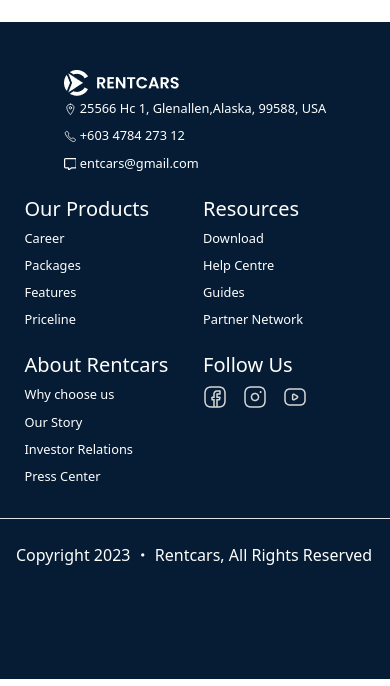
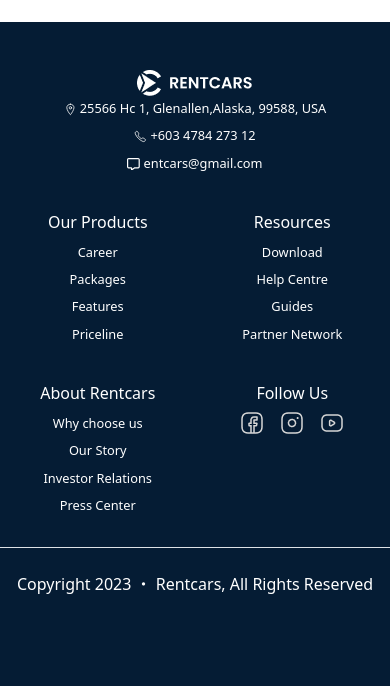
Before and after one commit to Mohammed19200/CarsWebsite, a React (Vite) app: page /data in a window 390 px wide. Shown: the part 235-921 px from the top of the page. Built offline with nearby package versions, Linux system fonts and the light colour scheme; no server answers.

Commit message:
the last edit

```diff
--- a/src/Component/Footer/Footer.css
+++ b/src/Component/Footer/Footer.css
@@ -20,3 +20,43 @@
   align-items: flex-start;
   gap: 0.2rem;
 }
+
+.lastSectionFooter ul {
+  display: flex;
+}
+
+.pCopyRight {
+  padding: 0rem 1rem;
+}
+
+@media screen and (max-width: 768.5px) {
+  .divFooterPosition {
+    display: flex;
+    flex-direction: row;
+    flex-wrap: wrap;
+    align-content: center;
+    gap: 2rem;
+    justify-content: center;
+  }
+  .Section1Footer {
+    align-items: center;
+    text-align: center;
+  }
+  .lastSectionFooter ul {
+    flex-direction: row;
+    flex-wrap: wrap;
+    align-content: center;
+    justify-content: center;
+  }
+  .lastSectionFooter {
+    text-align: center;
+  }
+  .pCopyRight {
+    padding: 0;
+    text-align: center;
+  }
+  .Section1Footer h5,
+  .lastSectionFooter h5 {
+    font-size: 1rem;
+  }
+}
--- a/src/Component/Footer/Footer.jsx
+++ b/src/Component/Footer/Footer.jsx
@@ -16,7 +16,7 @@
           style={{ backgroundColor: "#051C34", color: "white" }}
         >
           <div className="col-12 divFooterPosition">
-            <div className="col-11 col-sm-3 col-md-2 Section1Footer">
+            <div className="col-11 col-sm-3 col-md-3 Section1Footer">
               <img src={footerLogo} alt="" />
               <ul className="nav flex-column">
                 <li className="nav-item mb-2">
@@ -47,7 +47,7 @@
               </ul>
             </div>
 
-            <div className="col-5 col-sm-4 col-md-2">
+            <div className="col-5 col-sm-3 col-md-2 Section1Footer">
               <h5>Our Products</h5>
 
               <ul className="nav flex-column">
@@ -86,7 +86,7 @@
               </ul>
             </div>
 
-            <div className="col-5 col-sm-4 col-md-2">
+            <div className="col-5 col-sm-3 col-md-2 Section1Footer">
               <h5>Resources</h5>
 
               <ul className="nav flex-column">
@@ -125,7 +125,7 @@
               </ul>
             </div>
 
-            <div className="col-5 col-sm-4 col-md-2">
+            <div className="col-5 col-sm-3 col-md-2 Section1Footer">
               <h5>About Rentcars</h5>
 
               <ul className="nav flex-column">
@@ -164,9 +164,9 @@
               </ul>
             </div>
 
-            <div className="col-5 col-sm-4 col-md-1">
+            <div className="col-5 col-sm-3 col-md-2 lastSectionFooter ">
               <h5>Follow Us</h5>
-              <ul className="nav d-flex" style={{ gap: "1rem" }}>
+              <ul className="nav" style={{ gap: "1rem" }}>
                 <img src={facebookIcon} alt="" />
                 <img src={instegramIcon} alt="" />
                 <img src={youtubeIcon} alt="" />
@@ -174,11 +174,10 @@
             </div>
           </div>
 
-          <div
-            className="py-4 my-4 border-top"
-            style={{ padding: "0rem 1rem" }}
-          >
-            <p>Copyright 2023 ・ Rentcars, All Rights Reserved</p>
+          <div className="py-4 my-4 border-top">
+            <p className="pCopyRight">
+              Copyright 2023 ・ Rentcars, All Rights Reserved
+            </p>
           </div>
         </footer>
       </div>
--- a/src/Pages/Data/Data.jsx
+++ b/src/Pages/Data/Data.jsx
@@ -33,7 +33,11 @@
       <h5 style={{ padding: "0.5rem 2rem", color: "#959595" }}>
         {" "}
         <span
-          style={{ textDecoration: "underline", color: "black" }}
+          style={{
+            textDecoration: "underline",
+            color: "black",
+            cursor: "pointer",
+          }}
           onClick={() => {
             navigate("/home");
           }}
--- a/src/Pages/Home/Home.css
+++ b/src/Pages/Home/Home.css
@@ -5,7 +5,6 @@
   align-content: center;
   justify-content: space-between;
   align-items: center;
-  padding: 0rem 1.2rem;
 }
 
 .h1descriptionBigDivLandingPage {
@@ -14,14 +13,18 @@
   line-height: 1.2;
 }
 
+.descriptionBigDivLandingPage {
+  padding: 0rem 1.5rem;
+}
+
 .imgBigDivLandingPage {
   background-image: url("../../assets/landing-page/Frame.png");
   background-size: cover;
   background-repeat: no-repeat;
   padding: 2rem 0rem;
   display: flex;
-      justify-content: flex-end;
-      align-items: center;
+  justify-content: flex-end;
+  align-items: center;
 }
 
 .imgimgBigDivLandingPage {
@@ -32,9 +35,18 @@
 }
 
 @keyframes myCar {
-  0%   {right: 0px;width: 30%;}
-  50%  {right: 0px;width: 70%;}
-  100% {right: 0px;width: 100%;}
+  0% {
+    right: 0px;
+    width: 30%;
+  }
+  50% {
+    right: 0px;
+    width: 70%;
+  }
+  100% {
+    right: 0px;
+    width: 100%;
+  }
 }
 
 .spanh1descriptionBigDivLandingPage {
@@ -142,6 +154,7 @@
   align-content: center;
   justify-content: space-between;
   align-items: center;
+  padding: 1rem 0rem;
 }
 
 .divImgBrand {
@@ -165,9 +178,8 @@
 
 .div1ImgBigestDivSec5 {
   background-image: url("../../assets/landing-page/sec-5/Vector.png");
-  background-size: cover;
-  background-position: left;
-  padding: 3rem 0rem;
+  background-size: contain;
+  padding: 5rem 0rem;
   background-repeat: no-repeat;
 }
 
@@ -266,8 +278,8 @@
   flex-direction: row;
   flex-wrap: wrap;
   align-content: center;
-  justify-content: space-evenly;
-  align-items: center;
+  justify-content: space-around;
+  align-items: flex-end;
   gap: 1rem;
 }
 
@@ -289,7 +301,7 @@
   flex-direction: row;
   flex-wrap: wrap;
   align-content: center;
-  justify-content: flex-start;
+  justify-content: center;
   align-items: center;
   gap: 1rem;
 }
@@ -298,7 +310,7 @@
   display: flex;
   flex-direction: column;
   flex-wrap: wrap;
-  align-content: flex-start;
+  align-content: center;
   justify-content: center;
   align-items: center;
   gap: 1rem;
@@ -311,6 +323,15 @@
   background-color: #cedcff;
   padding: 0.3rem;
 }
+
+.h1Div1BigestDivSec7 {
+  text-align: center;
+}
+
+.pdiv1BigestDivSec7 {
+  text-align: center;
+}
+
 /*  */
 /*  */
 /*  */
@@ -331,10 +352,12 @@
 
 @media screen and (max-width: 991.5px) {
   .bigDivLandingPage {
-    align-content: center;
-    justify-content: flex-end;
-    align-items: center;
-    padding: 0;
+    display: flex;
+    flex-direction: column-reverse;
+    flex-wrap: wrap;
+    align-content: stretch;
+    align-items: flex-end;
+    gap: 1rem;
   }
   .h1descriptionBigDivLandingPage {
     font-size: 2rem;
@@ -346,5 +369,7 @@
   }
   .descriptionBigDivLandingPage {
     margin: auto;
+    text-align: center;
+    padding: 0;
   }
 }
--- a/src/Pages/Home/Home.jsx
+++ b/src/Pages/Home/Home.jsx
@@ -70,10 +70,7 @@
 
       <div>
         <div className="col-12 col-md-10 bigDivInputsstyle">
-          <button className="buttonLocationInput">
-            <FaLocationDot />
-          </button>
-          <div className="col-8 col-md-10">
+          <div className="col-11 col-sm-12 col-md-12">
             <input
               className="form-control col-12"
               type="text"
@@ -83,7 +80,6 @@
               }}
             />
           </div>
-          <button className="btn btn-primary col-md-2 col-lg-1">Search</button>
         </div>
 
         <div className="col-12 divApiAll">
@@ -298,7 +294,7 @@
       </div>
 
       <div className="col-12 bigestDivSec5">
-        <div className="col-10 col-md-9 col-lg-5 col-xl-6 div1ImgBigestDivSec5">
+        <div className="col-11 col-sm-9 col-md-8 col-lg-5 col-xl-6 div1ImgBigestDivSec5">
           <img className="w-100" src={Audi} alt="Audi Car" />
         </div>
 
@@ -401,40 +397,40 @@
 
       <div className="bigestDivSec7">
         <div className="col-10 col-sm-10 col-md-5 col-lg-5 div1BigestDivSec7">
-          <h1 className="col-12 h2">
+          <h1 className="col-12 h2 h1Div1BigestDivSec7">
             Download Rentcars App for{" "}
             <span className="spandiv1BigestDivSec7">FREE</span>
           </h1>
           <p className="pdiv1BigestDivSec7 col-12">
             For faster, easier booking and exclusive deals.
           </p>
-          <div className="divDownloadDiv1BigestDivSec7 col-12 col-sm-10">
+          <div className="divDownloadDiv1BigestDivSec7 col-12 col-sm-12 col-md-10">
             <img src={android} alt="" />
             <img src={ios} alt="" />
           </div>
           <div className="divInputsdiv1BigestDivSec7 col-12">
             <input
-              className="inputStyledivInputsdiv1BigestDivSec7 col-12 col-sm-12 col-md-12 col-lg-7"
+              className="inputStyledivInputsdiv1BigestDivSec7 col-12 col-sm-10 col-md-12 col-lg-9"
               type="text"
               placeholder="Name"
             />
             <input
-              className="inputStyledivInputsdiv1BigestDivSec7 col-12 col-sm-12 col-md-12 col-lg-7"
+              className="inputStyledivInputsdiv1BigestDivSec7 col-12 col-sm-10 col-md-12 col-lg-9"
               type="number"
               placeholder="Phone Number"
             />
             <input
-              className="inputStyledivInputsdiv1BigestDivSec7 col-12 col-sm-12 col-md-12 col-lg-7"
+              className="inputStyledivInputsdiv1BigestDivSec7 col-12 col-sm-10 col-md-12 col-lg-9"
               type="email"
               placeholder="Email"
             />
-            <button className="btn btn-primary col-8 col-sm-6 col-lg-3">
+            <button className="btn btn-primary col-8 col-sm-6 col-lg-4">
               Send
             </button>
           </div>
         </div>
 
-        <div className="col-8 col-sm-6 col-md-4 col-lg-3">
+        <div className="col-8 col-sm-6 col-md-5 col-lg-4 col-xl-3">
           <img
             className="w-100"
             src={applicationImage}
--- a/src/Pages/SingleProduct/SingleProduct.css
+++ b/src/Pages/SingleProduct/SingleProduct.css
@@ -4,7 +4,8 @@
   flex-wrap: wrap;
   align-content: center;
   justify-content: flex-start;
-  gap: 2rem;
+  gap: 0.3rem;
+  padding-top: 1.5rem;
 }
 
 .secondDivSingleProduct {
@@ -24,14 +25,16 @@
 .divImgSingleProduct {
   background-image: url("../../assets/landing-page/sec-5/Vector.png");
   background-repeat: no-repeat;
-  background-position-x: 91px;
-  background-position-y: -2px;
-  background-size: cover;
-  padding: 2rem 0rem;
+  background-size: contain;
+  padding: 4rem 0rem;
 }
 
 @media screen and (max-width: 991.5px) {
   .secondDivSingleProduct {
     margin: auto;
   }
+  .bigDivSingleProduct {
+    padding-top: 0rem;
+    padding: 1rem 0rem;
+  }
 }
--- a/src/Pages/SingleProduct/SingleProduct.jsx
+++ b/src/Pages/SingleProduct/SingleProduct.jsx
@@ -8,7 +8,7 @@
 export default function SingleProduct() {
   return (
     <div className="col-12 bigDivSingleProduct">
-      <div className="col-11 col-md-10 col-lg-5 divImgSingleProduct">
+      <div className="col-11 col-sm-10 col-md-9 col-lg-5 divImgSingleProduct">
         <img className="w-100" src={car} alt="" />
       </div>
 
```
